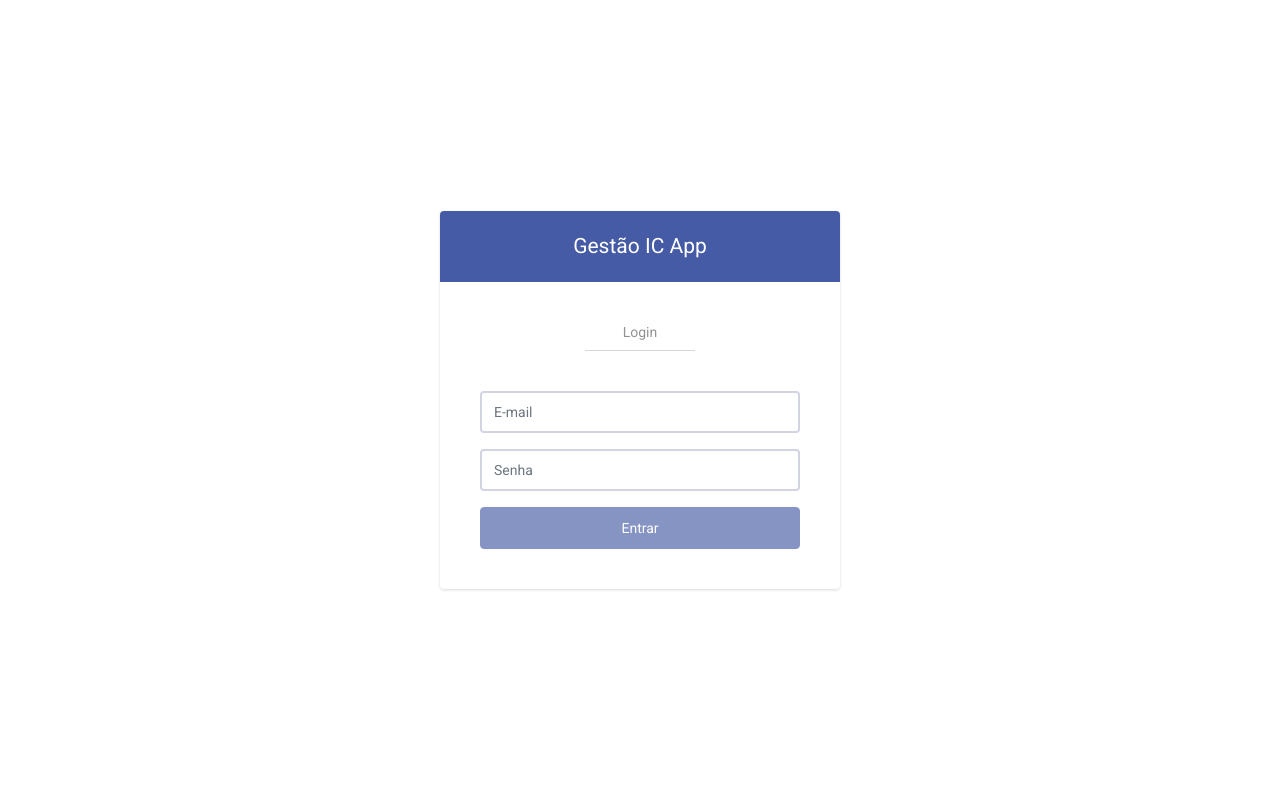
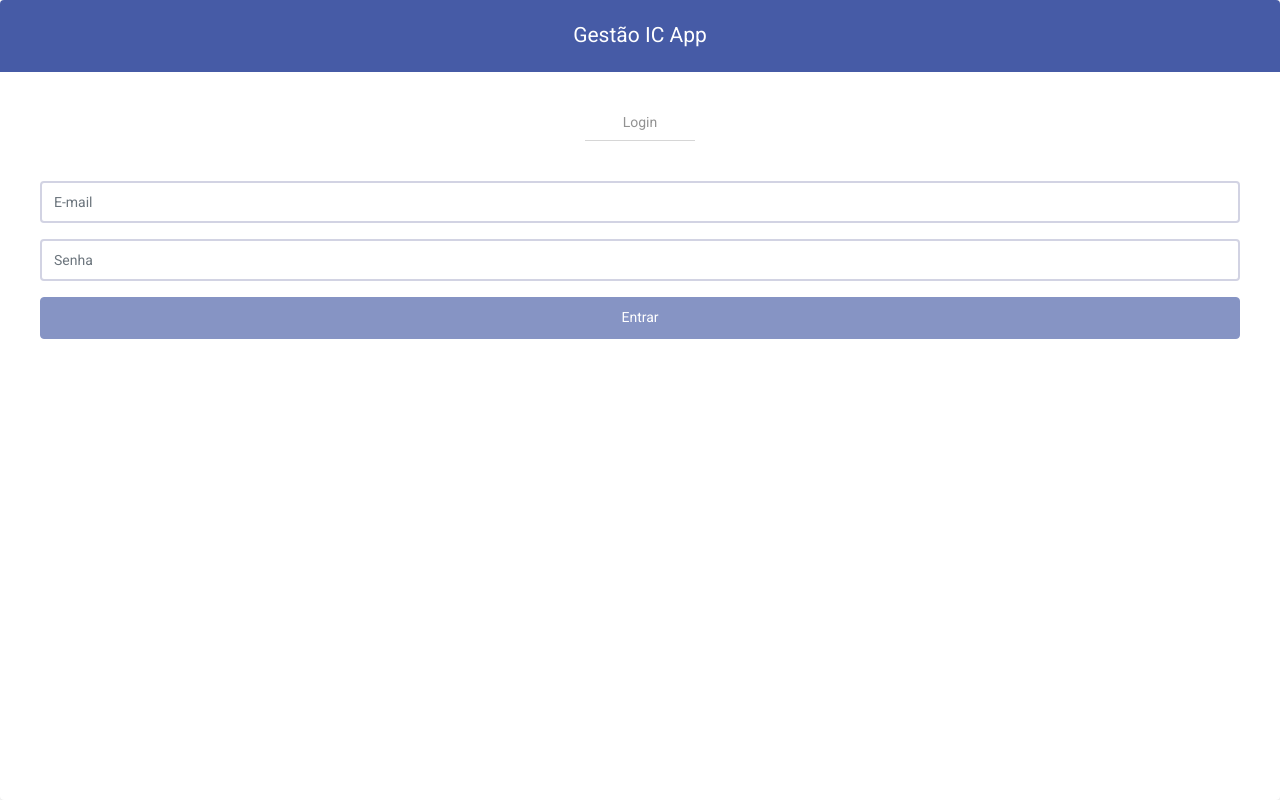
Before and after one commit to Magicianred/gestic-frontend-angular, an Angular app: page /login in a window 1280 px wide. Built offline with nearby package versions, Linux system fonts and the light colour scheme.

Commit message:
Fixing login card width;

```diff
--- a/src/app/login/login.component.scss
+++ b/src/app/login/login.component.scss
@@ -7,8 +7,6 @@
 
   > .login-contents {
     background-color: #FFF;
-    width: 400px;
-    margin: auto;
     border-radius: 4px;
     box-shadow: 0 1px 3px rgba(0,0,0,.15);
 
```
